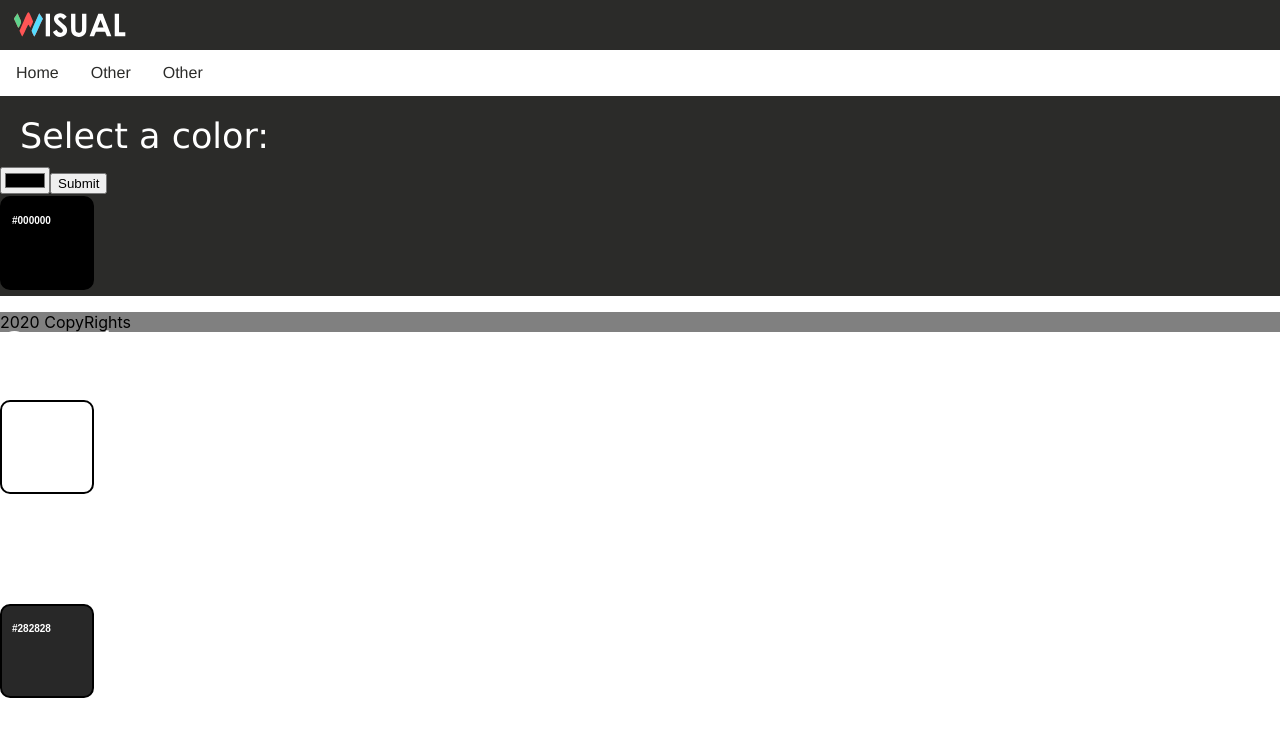
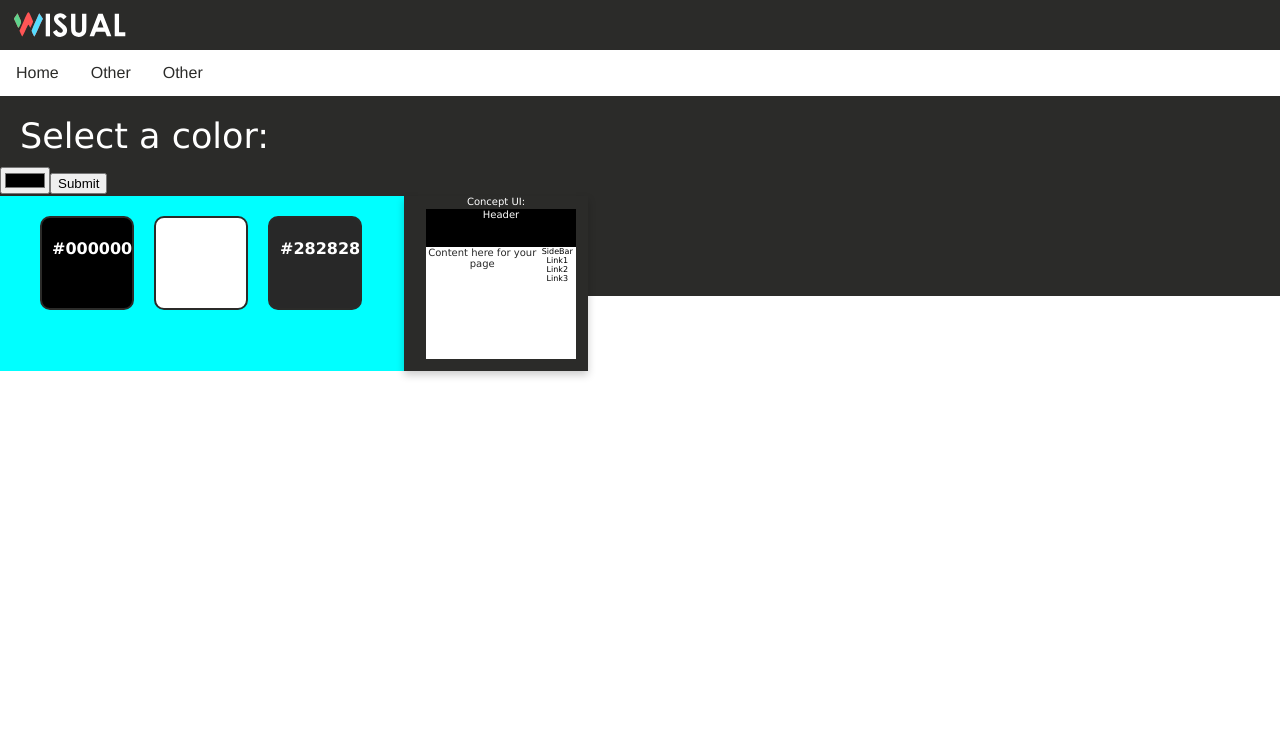
Before and after one commit to osmanvee/Wisual, a React (Create React App) app: page / in a window 1280 px wide. Both pictures are taken after a click on the input "Submit". Shown: the top 736 px of the page. Built offline with nearby package versions, Linux system fonts and the light colour scheme.

Commit message:
Creating UI Component

```diff
--- a/src/App.css
+++ b/src/App.css
@@ -11,9 +11,6 @@
   .App-logo {
     animation: App-logo-spin infinite 20s linear;
   }
-}
-.ul {
-  margin-top: 0;
 }
 
 
--- a/src/App.js
+++ b/src/App.js
@@ -3,7 +3,7 @@ import logo from './images/logo.svg';
 import './App.css';
 import './index.css';
 import InputColorForm from './inputColor';
-import DisplayColour from './DisplayColour';
+import DisplayColour from './Displayers/DisplayColour';
 import LoginForm from './refLogin';
 
 function App() {
@@ -41,7 +41,7 @@ function App() {
 
 
       <div className="footer">
-        <p>2020 CopyRights</p>
+
       </div>
     </div>
   );
--- a/src/ColorGenerator.js
+++ b/src/Displayers/ColorGenerator.js
@@ -1,10 +1,12 @@
 import React from 'react';
-import logo from './logo.svg';
-import './App.css';
+import logo from '../logo.svg';
+import '../App.css';
+import '../index.css';
 import DisplayColour from './DisplayColour';
-import {convertHexToRed, convertHexToGreen, convertHexToBlue, rgbToHex, HextoRGBvalues} from './conversion';
-import {hexAddModifier, hexSubtractModifier, generateComplementaryColor} from './modifier';
-import { isDark } from './colorTester';
+import {convertHexToRed, convertHexToGreen, convertHexToBlue, rgbToHex, HextoRGBvalues} from '../Modifiers/conversion';
+import {hexAddModifier, hexSubtractModifier, generateComplementaryColor} from '../Modifiers/modifier';
+import { isDark } from '../Modifiers/colorTester';
+import GenerateUI from './UIGenerator';
 
 
 function GenerateColors(props) {
@@ -24,13 +26,16 @@ function GenerateColors(props) {
 
 
     return (
-        <div>
+        <div className="mainItem">
+        <div className="generated-colors">
             {div}
-            <p>Complementary:</p>
             {div2}
-            <p>Other: </p>
             {div3}
         </div>
+
+        <GenerateUI color1={props.color} color2={generateComplementaryColor(props.color)} color3={ hexAddModifier(props.color, 40, 40, 40)} />
+        </div>
+
     );
 }
 
--- a/src/DisplayColour.js
+++ b/src/Displayers/DisplayColour.js
@@ -1,7 +1,8 @@
 import React from 'react';
-import logo from './logo.svg';
-import './App.css';
-import {convertHexToRed, convertHexToGreen, convertHexToBlue, rgbToHex, HextoRGBvalues} from './conversion';
+import logo from '../logo.svg';
+import '../App.css';
+import '../index.css';
+import {convertHexToRed, convertHexToGreen, convertHexToBlue, rgbToHex, HextoRGBvalues} from '../Modifiers/conversion';
 import { findRenderedComponentWithType } from 'react-dom/test-utils';
 
 
@@ -12,18 +13,19 @@ function DisplayColour(props) {
       color: props.color,
       backgroundColor: props.color,
       padding: "10px",
-      border: "2px solid black",
+      border: "2px solid #2b2b29",
       borderRadius: "10px",
       fontFamily: "Arial",
       width: "70px",
       height: "70px",
-      hexValue: props.hex
+      hexValue: props.hex,
+      marginLeft: "20px"
     };
 
     const otherstyle = {
       color: "white",
-      fontFamily: "Arial, Helvetica, sans-serif",
-      fontSize: "10px"
+      fontFamily: "Century Gothic, Verdana, sans-serif",
+      fontSize: "16px"
     };
 
 
--- /dev/null
+++ b/src/Displayers/UIGenerator.js
@@ -0,0 +1,98 @@
+import React from 'react';
+import logo from '../logo.svg';
+import '../App.css';
+import '../index.css';
+import DisplayColour from './DisplayColour';
+import {convertHexToRed, convertHexToGreen, convertHexToBlue, rgbToHex, HextoRGBvalues} from '../Modifiers/conversion';
+import {hexAddModifier, hexSubtractModifier, generateComplementaryColor} from '../Modifiers/modifier';
+import { isDark } from '../Modifiers/colorTester';
+
+/**
+ *
+ * @param {*} color1 = Main Header, color2=Side Bar, color3=other
+ */
+function GenerateUI(props) {
+
+    const mainCanvas = {
+        boxShadow: "0 4px 8px 0 rgba(0, 0, 0, 0.2)",
+        textAlign: "center",
+        backgroundColor: "#2b2b29",
+        fontSize: "10px"
+    };
+
+    const canvas = {
+        width: "150px",
+        height: "150px",
+        backgroundColor: "white",
+        display: "",
+        fontSize: "10px",
+        marginLeft: "20px",
+        border: "2px solid #2b2b29",
+        marginBottom: "10px",
+        marginRight: "10px"
+
+    };
+
+    const one = {
+        display: "flex"
+    };
+    const headerStyle = {
+        backgroundColor: props.color1,
+        textAlign: "center",
+        color: "white",
+        width: "100%",
+        height: "25%"
+
+    };
+
+    const columnStyle = {
+        backgroundColor: props.color2,
+        float: "left",
+        height: "75%",
+        width: "25%",
+
+        allignSelf: "start",
+        fontSize: "8px",
+        color: props.color1
+    };
+
+    const columnStyle2 = {
+        backgroundColor: "white",
+        float: "left",
+        width: "75%",
+        color: props.color3
+    };
+
+    const ul = {
+
+    };
+
+    const footerStyle = {
+        backgroundColor: props.color3,
+        height: "10px",
+        padding: "0px"
+    };
+
+    return (
+        <div style={mainCanvas}>
+            Concept UI:
+        <div style={canvas}>
+
+                <div style={headerStyle}>
+                    Header
+                </div>
+                <div style={columnStyle2}>
+                    Content here for your page
+                </div>
+                <div style={columnStyle}>
+                    SideBar <br/>
+                    Link1<br/> Link2<br/> Link3
+                </div>
+
+
+        </div>
+        </div>
+    );
+}
+
+export default GenerateUI;
--- a/src/colorTester.js
+++ b/src/Modifiers/colorTester.js
@@ -1,6 +1,5 @@
 import React from 'react';
-import logo from './logo.svg';
-import './App.css';
+import '../App.css';
 import {convertHexToRed, convertHexToGreen, convertHexToBlue, rgbToHex, HextoRGBvalues} from './conversion';
 
 /**
--- a/src/modifier.js
+++ b/src/Modifiers/modifier.js
@@ -1,6 +1,5 @@
 import React from 'react';
-import logo from './logo.svg';
-import './App.css';
+import '../App.css';
 import {convertHexToRed, convertHexToGreen, convertHexToBlue, rgbToHex, HextoRGBvalues} from './conversion';
 
 //Used to modify the RGB values
--- a/src/index.css
+++ b/src/index.css
@@ -88,3 +88,17 @@ code {
   margin: 4px 2px;
   cursor: pointer;
 }
+
+.generated-colors {
+  display: flex;
+  background: cyan;
+  padding-top: 20px;
+  padding-bottom: 20px;
+  padding-left: 20px;
+  width: 30%;
+
+}
+
+.mainItem {
+  display: flex;
+}
--- a/src/inputColor.js
+++ b/src/inputColor.js
@@ -1,9 +1,9 @@
 import React from 'react';
 import logo from './logo.svg';
 import './App.css';
-import DisplayColour from './DisplayColour';
-import {convertHexToRed, convertHexToGreen, convertHexToBlue, rgbToHex, HextoRGBvalues} from './conversion';
-import {hexAddModifier, hexSubtractModifier} from './modifier';
+import DisplayColour from './Displayers/DisplayColour';
+import {convertHexToRed, convertHexToGreen, convertHexToBlue, rgbToHex, HextoRGBvalues} from './Modifiers/conversion';
+import {hexAddModifier, hexSubtractModifier} from './Modifiers/modifier';
 
 class InputColorForm extends React.PureComponent {
     constructor(props) {
```
Also changed, not shown: src/refLogin.js (+4 -4 lines), src/Modifiers/conversion.js (renamed from src/conversion.js), src/circle.css (added).
